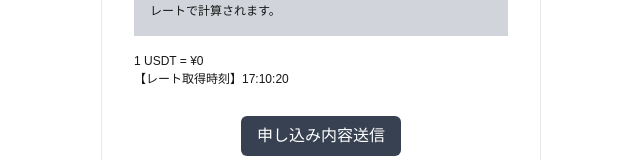
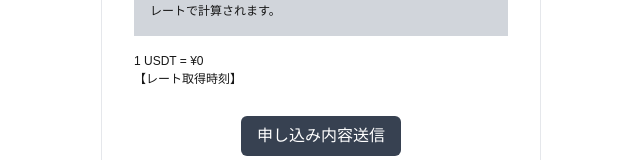
Before and after one commit to xmccopy/yencrypto, a Next.js app: page / in a window 1280 px wide. Shown: the part 1415-1575 px from the top of the page, without its empty margins (319-959 px from the left). Built offline with nearby package versions, Linux system fonts and the light colour scheme; no server answers.

Commit message:
[Update] レート取得時刻

```diff
--- a/pages/components/ApplyForm.tsx
+++ b/pages/components/ApplyForm.tsx
@@ -9,6 +9,7 @@ interface TrackingTokenPriceProps {
   currency: string;
   usdPrice: number;
   jpyPice: number;
+  currentTime: string;
 }
 
 const CombinedForm = () => {
@@ -17,6 +18,16 @@ const CombinedForm = () => {
   const [jpyPice, setJPYPrice] = useState(0);
   const [calcPrice1, setCalcPrice1] = useState(0);
   const [calcPrice2, setCalcPrice2] = useState(0);
+  const [currentTime, setCurrentTime] = useState("");
+
+  const updateTime = () => {
+    const now = new Date();
+    const hours = String(now.getHours()).padStart(2, "0");
+    const minutes = String(now.getMinutes()).padStart(2, "0");
+    const seconds = String(now.getSeconds()).padStart(2, "0");
+
+    setCurrentTime(`${hours}:${minutes}:${seconds}`);
+  };
 
   const currency = useMemo(() => {
     if (!tokenType || tokenType === "LTC") return "USDT";
@@ -35,6 +46,7 @@ const CombinedForm = () => {
         throw new Error("Network response was not ok");
       }
       const result = await response.json();
+      updateTime();
       setPrice(Number(Number(result?.price).toFixed(0)) || 0);
     } else {
       setPrice(1);
@@ -49,6 +61,7 @@ const CombinedForm = () => {
       throw new Error("Network response was not ok");
     }
     const data = await response.json();
+    updateTime();
     setJPYPrice(Number(Number(data.rates.JPY).toFixed(0)));
   };
 
@@ -322,6 +335,7 @@ const CombinedForm = () => {
         currency={currency}
         usdPrice={usdPrice}
         jpyPice={jpyPice}
+        currentTime={currentTime}
       />
 
       <div className="flex justify-center">
@@ -340,6 +354,7 @@ const TrackingTokenPrice = ({
   currency,
   usdPrice,
   jpyPice,
+  currentTime
 }: TrackingTokenPriceProps) => {
   const calcJPYPrice = useMemo(() => usdPrice * jpyPice, [usdPrice, jpyPice]);
 
@@ -348,33 +363,9 @@ const TrackingTokenPrice = ({
       <p>
         1 {currency} = ¥{calcJPYPrice}
       </p>
-      <CountdownTimer />
+      <p>【レート取得時刻】{currentTime}</p>
     </div>
   );
 };
 
-const CountdownTimer = () => {
-  const [currentTime, setCurrentTime] = useState("");
-
-  useEffect(() => {
-    const updateTime = () => {
-      const now = new Date();
-      const hours = String(now.getHours()).padStart(2, "0");
-      const minutes = String(now.getMinutes()).padStart(2, "0");
-      const seconds = String(now.getSeconds()).padStart(2, "0");
-
-      // Format the time as HH:MM:SS
-      setCurrentTime(`${hours}:${minutes}:${seconds}`);
-    };
-
-    // Update time immediately and then every second
-    updateTime();
-    const intervalId = setInterval(updateTime, 1000);
-
-    return () => clearInterval(intervalId); // Cleanup on unmount
-  }, []);
-
-  return <p>【レート取得時刻】{currentTime}</p>;
-};
-
 export default CombinedForm;
```
